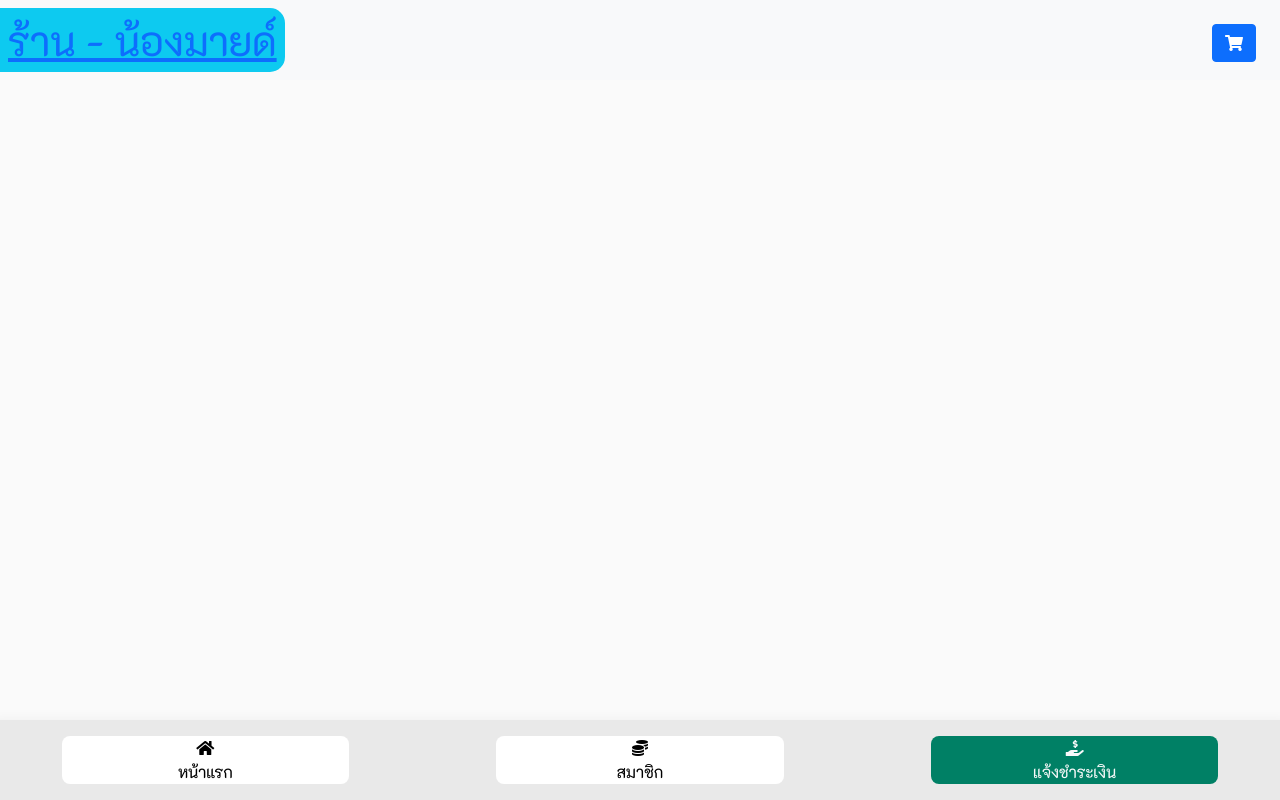
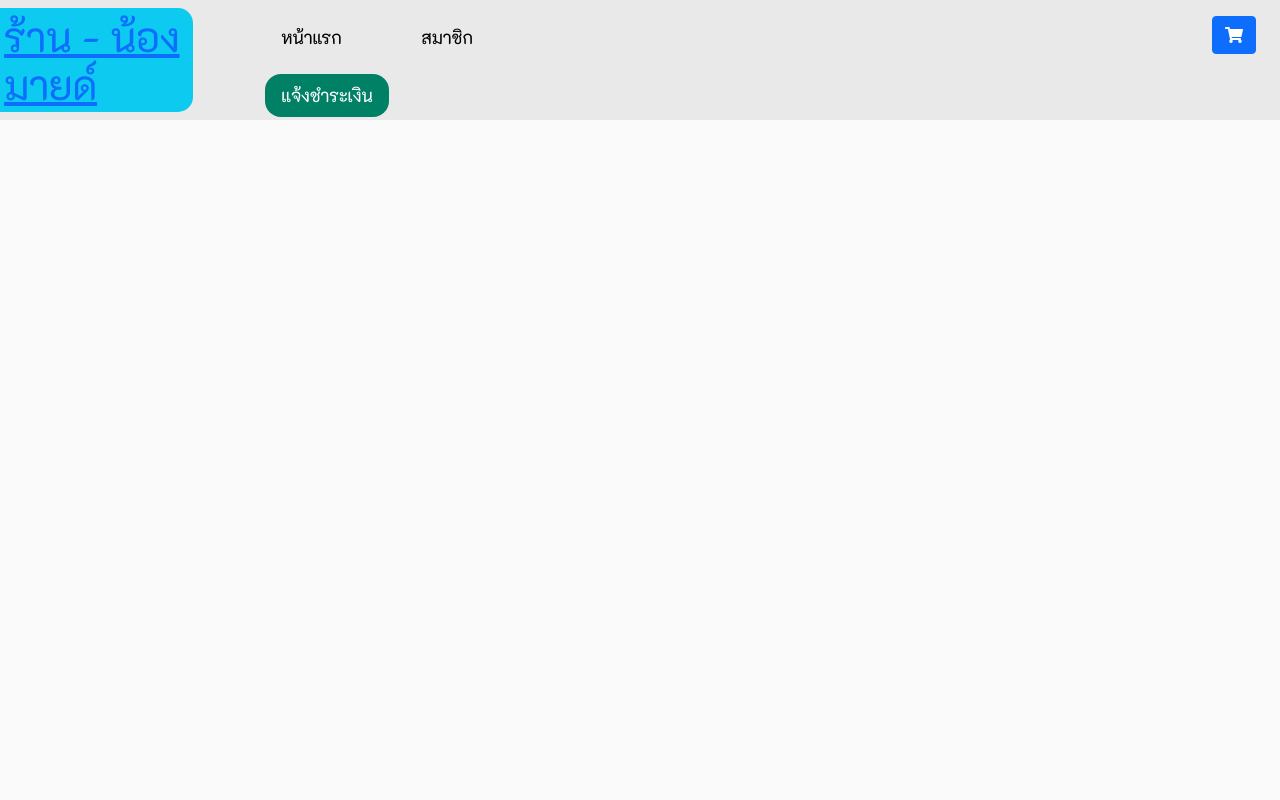
Before and after one commit to nitipoom42/Project_Rmutt, a PHP site: page /User/history.php in a window 1280 px wide. Run offline with PHP 8.4, Linux system fonts and the light colour scheme; the visitor is signed in with stand-in values (Sample User, id 1); data comes from the database, SQL or seed files in the repository; data that the repository does not hold is empty; some libraries are stand-ins or nearby versions.

Commit message:
ปรับเมนู จอคอมกับ โทรศัพ

```diff
--- a/Asset/css.css
+++ b/Asset/css.css
@@ -16,6 +16,7 @@ body {
 .Box_Menu {
   background-color: rgb(233, 233, 233);
   box-shadow: rgba(100, 100, 111, 0.2) 0px 7px 29px 0px;
+  display: none;
 }
 .info_menu {
   color: rgb(0, 0, 0);
@@ -286,3 +287,31 @@ button.slick-next::before {
   top: 2rem;
   left: 12rem;
 }
+.box_menu_top {
+  background: #e9e9e9;
+}
+.info_menu {
+  color: rgb(0, 0, 0);
+  transition: 0.4s ease-in-out;
+  font-size: 1.1rem;
+}
+.info_menu:hover {
+  color: rgb(0, 0, 0);
+  background: #008065;
+  border-radius: 1rem;
+  color: #fff;
+}
+.bg_menu_active {
+  background: #008065;
+  border-radius: 1rem;
+  color: #fff;
+}
+
+@media screen and (max-width: 768px) {
+  .Box_Menu {
+    display: flex;
+  }
+  .item_menu_top {
+    display: none;
+  }
+}
--- a/User/navbar.php
+++ b/User/navbar.php
@@ -14,10 +14,38 @@ $stmt_cart->execute($data_member);
 $result_cart = $stmt_cart->fetchAll(PDO::FETCH_ASSOC);
 ?>
 
-<div class="fixed-top bg-light d-flex justify-content-between ">
-    <h1 class="bg-info mt-2 p-2 banner"> <a href="index.php"> ร้าน - น้องมายด์</a></h1>
 
-    <div class="banner_photo mt-4 me-4">
+<?php
+@$url .= $_SERVER['REQUEST_URI'];
+@$url = substr($_SERVER["SCRIPT_NAME"], strrpos($_SERVER["SCRIPT_NAME"], "/") + 1);
+?>
+
+<div class="fixed-top bg-light justify-content-between ">
+    <div class="row box_menu_top">
+        <div class="col-6 col-md-2">
+            <h1 class="bg-info mt-2 p-1 banner"> <a href="index.php"> ร้าน - น้องมายด์</a></h1>
+        </div>
+        <div class="col-1 col-md-4">
+            <ul class="nav item_menu_top">
+                <li class="nav-item mt-3 ms-5">
+                    <a class="nav-link info_menu <?php if ($url == 'index.php') {
+                                                        echo "bg_menu_active";
+                                                    } ?>" href="index.php">หน้าแรก</a>
+                </li>
+                <li class="nav-item mt-3 ms-5">
+                    <a class="nav-link info_menu <?php if ($url == 'member.php') {
+                                                        echo "bg_menu_active";
+                                                    } ?>" href="member.php">สมาชิก</a>
+                </li>
+                <li class="nav-item mt-3 ms-5">
+                    <a class="nav-link info_menu <?php if ($url == 'history.php') {
+                                                        echo "bg_menu_active";
+                                                    } ?>" href="history.php">แจ้งชำระเงิน</a>
+                </li>
+            </ul>
+        </div>
+        <div class="col-5  col-md-6 text-end">
+            <div class="banner_photo mt-3 me-4">
                 <button type="button" id="test" class="btn btn-primary position-relative" data-bs-backdrop="false" data-bs-toggle="offcanvas" data-bs-target="#offcanvasRight">
                     <i class="fas fa-shopping-cart"></i>
                     <!-- แสดงตัวเลขของสินค้าในตะกร้าสินค้า -->
@@ -29,6 +57,11 @@ $result_cart = $stmt_cart->fetchAll(PDO::FETCH_ASSOC);
                     <?php    } ?>
                 </button>
             </div>
+        </div>
+    </div>
+
+
+
 </div>
 <!-- ตะกร้าสินค้า -->
 <div class="offcanvas offcanvas-end" id="offcanvasRight" aria-labelledby="offcanvasRightLabel">
--- a/User/product_full.php
+++ b/User/product_full.php
@@ -12,7 +12,7 @@ $data = [
 ];
 $sql_fetch_type = "SELECT  * FROM type_product as t
 JOIN stock as s ON t.ID_Type_Product = s.TYPE_Product
-WHERE ID_Type_Product=:id";
+WHERE ID_Type_Product=:id  AND s.Status_Product=1";
 $smtm_fetch_type = $conn->prepare($sql_fetch_type);
 $smtm_fetch_type->execute($data);
 $result_type = $smtm_fetch_type->fetchAll(PDO::FETCH_ASSOC);
--- a/User/type_product.php
+++ b/User/type_product.php
@@ -98,7 +98,7 @@ $result_type = $smtm_fetch_type->fetchAll(PDO::FETCH_ASSOC);
             $data_type_ID = [
                 'id' => $row_result_type_ID['ID_Type_Product'],
             ];
-            $sql_id = "SELECT * FROM stock WHERE TYPE_Product =:id ";
+            $sql_id = "SELECT * FROM stock WHERE TYPE_Product =:id  AND Status_Product=1";
             $smtm_fetch_id = $conn->prepare($sql_id);
             $smtm_fetch_id->execute($data_type_ID);
             $result_id =  $smtm_fetch_id->fetchAll(PDO::FETCH_ASSOC);
```
Also changed, not shown: Admin/stock.php (+19 -41 lines). Lines whose indentation alone changed are shown as unchanged.
